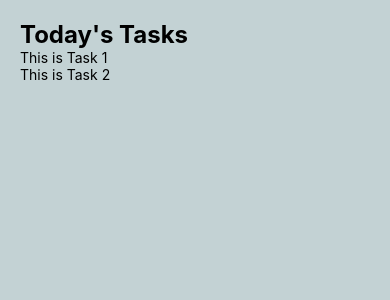
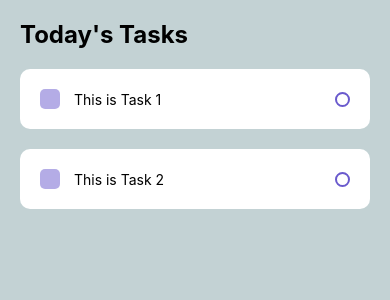
Before and after one commit to saifali-95/todolist-reactNative, a React Native app: screen / in a window 390 px wide. Shown: the top 300 px of the page. Built offline with nearby package versions, Linux system fonts and the light colour scheme.

Commit message:
styling Task component

```diff
--- a/components/Task.js
+++ b/components/Task.js
@@ -3,12 +3,52 @@ import {View, Text, StyleSheet} from 'react-native';
 
 const Task = (props) => {
   return (
-    <View>
-      <Text>
-        {props.text}
-      </Text>
+    <View style={styles.items}>
+      <View style={styles.left}>
+        <View style={styles.square}></View>
+        <Text style={styles.task}> {props.text} </Text>
+      </View>
+      <View style={styles.circular}></View>
     </View>
   )
 }
 
+const styles = StyleSheet.create({
+  items: {
+    backgroundColor: 'white',
+    padding: 20,
+    marginTop: 20,
+    borderRadius: 10,
+    flexDirection: 'row',
+    justifyContent: 'space-between',
+    alignItems: 'center',
+  },
+
+  left: {
+    flexDirection: 'row',
+    alignItems: 'center'
+  },
+
+  square:{
+    backgroundColor: 'slateblue',
+    width: 20,
+    height: 20,
+    opacity: 0.5,
+    marginRight: 10,
+    borderRadius: 5
+  },
+
+  circular:{
+    width: 15,
+    height: 15,
+    borderColor: 'slateblue',
+    borderRadius: 50,
+    borderWidth: 2,
+  },
+  task: {
+    maxWidth: '80%'
+  }
+});
+
+
 export default Task;
```
